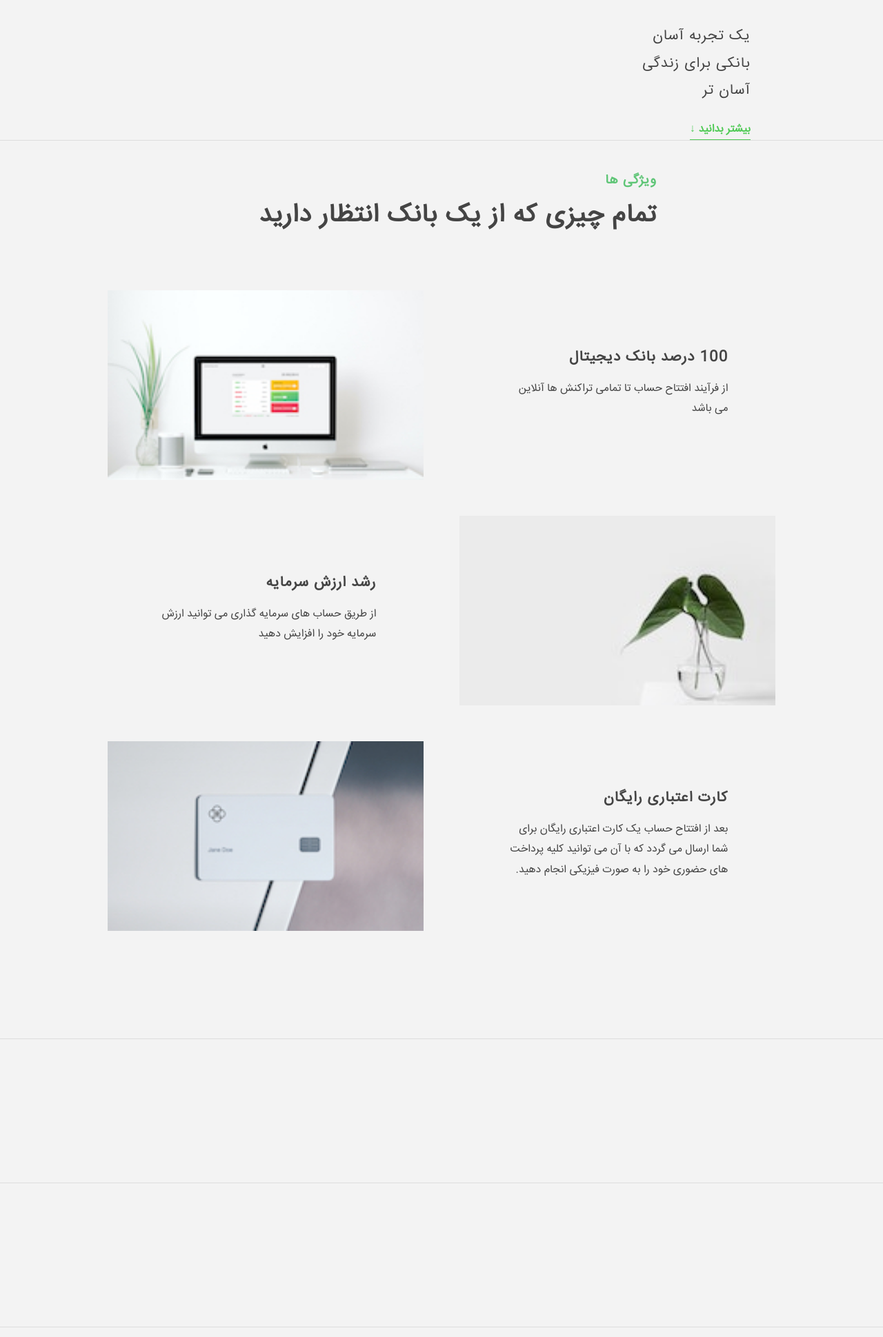
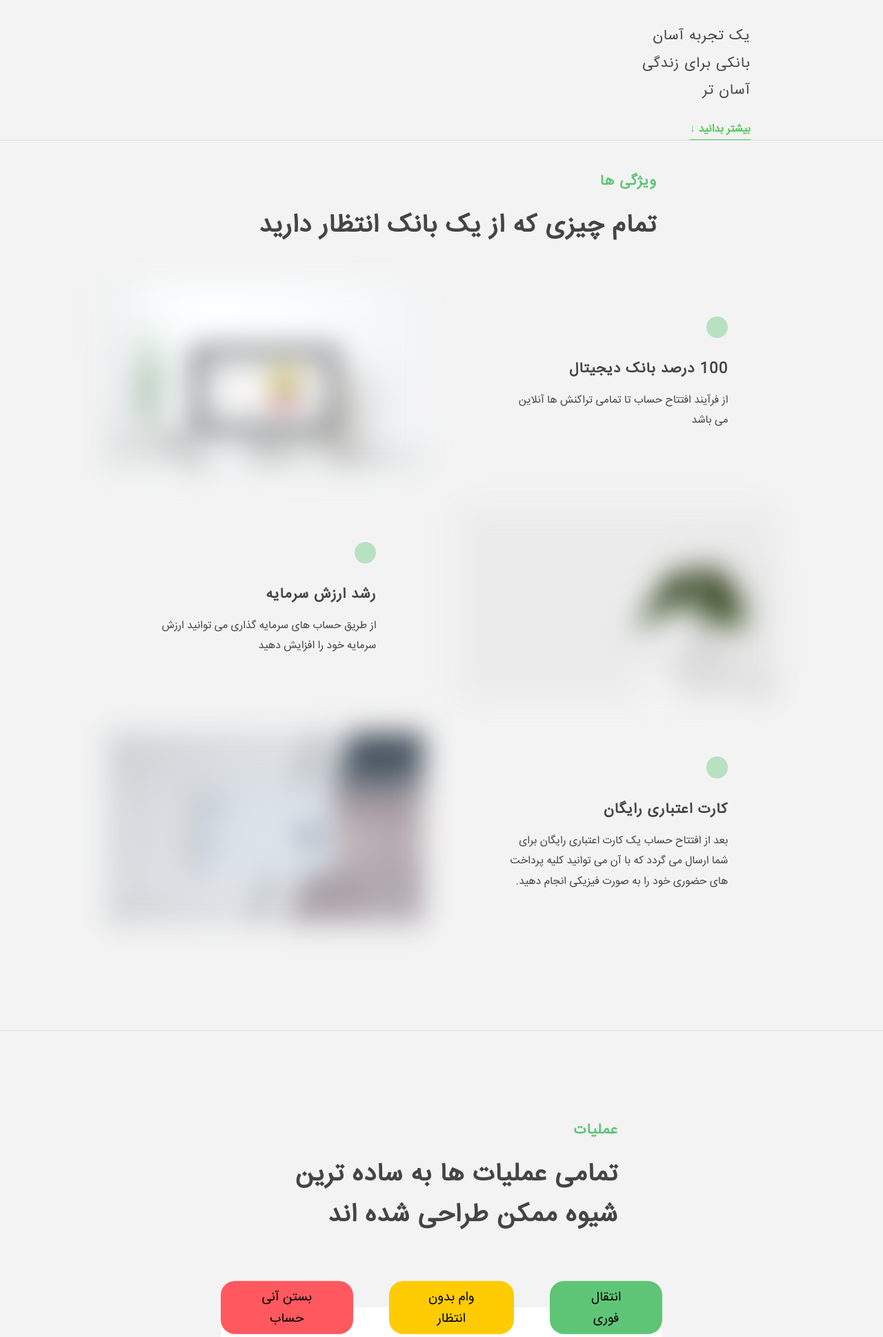
Before and after one commit to MHRezaie/FullStackProjects, a PHP site: page / in a window 1280 px wide. Shown: the part 681-2620 px from the top of the page at 69% size. Run offline with PHP 8.4, Linux system fonts and the light colour scheme.

Commit message:
html/css completion

```diff
--- a/Digital_Bank(FrontEnd)/index.html
+++ b/Digital_Bank(FrontEnd)/index.html
@@ -45,8 +45,11 @@
             </div>
         </div>
         <div class="features-feature">
-            <img src="src/Image/digital-lazy.jpg" alt="">
+            <img src="src/Image/digital-lazy.jpg" class="lazy-img" alt="">
             <div class="features-details">
+                <div class="feature-icon">
+                    <div></div>
+                </div>
                 <h4 class="features-title">
                     100 درصد بانک دیجیتال
                 </h4>
@@ -55,6 +58,9 @@
                 </p>
             </div>
             <div class="features-details">
+                <div class="feature-icon">
+                    <div></div>
+                </div>
                 <h4 class="features-title">
                     رشد ارزش سرمایه
                 </h4>
@@ -62,9 +68,12 @@
                    از طریق حساب های سرمایه گذاری می توانید ارزش سرمایه خود را افزایش دهید
                 </p>
             </div>
-            <img src="src/Image/grow-lazy.jpg" alt="">
-            <img src="src/Image/card-lazy.jpg" alt="">
+            <img src="src/Image/grow-lazy.jpg" class="lazy-img" alt="">
+            <img src="src/Image/card-lazy.jpg" class="lazy-img" alt="">
             <div class="features-details">
+                <div class="feature-icon">
+                    <div></div>
+                </div>
                 <h4 class="features-title">
                     کارت اعتباری رایگان
                 </h4>
@@ -76,10 +85,108 @@
     </section>
 
     <section class="operations">
-
+        <div class="operations-header">
+            <h5>
+                عملیات
+            </h5>
+            <h1>
+                تمامی عملیات ها به ساده ترین شیوه ممکن طراحی شده اند
+            </h1>
+        </div>
+        <div class="operations-operation">
+            <div class="operations__tab--container">
+               <button class="btn operations__tab operations__tab--3"  data-tab="3">
+                    بستن آنی حساب
+               </button>
+               <button class="btn operations__tab operations__tab--2"  data-tab="2">
+                وام بدون انتظار
+                </button>
+               <button class="btn operations__tab operations__tab--1"  data-tab="1">
+                انتقال فوری
+           </button>
+            </div>
+            <div class="operatioins__content operatioins__content--1 operations__content--active" >
+                <div class="operations__content--title">
+                    <h3>
+                        انتقال وجه به تمامی حساب ها درهر لحظه، بدون تاخیر
+                    </h3>
+                </div>
+                <div class="operations__content--icon"></div>
+                <div class="operations__content--desc">
+                    <p> شما می توانید به صورت آنلاین در هر مکان، هر مقدار دلخواهی وجه را به تمامی حساب های سایر بانک ها
+                        واریز نمایید، به گونه ای که هیچ گونه تاخیر در انتقال وجه وجود نخواهد داشت
+                    </p>
+                </div>
+            </div>
+            <div class="operatioins__content operatioins__content--2" >
+            </div>
+            <div class="operatioins__content operatioins__content--3" >
+            </div>
+        </div>
     </section>
     <section class="user-expriences">
+        <div class="user__exprience--header">
+            <h5>
+                هنوز شک دارین ؟
+            </h5>
+            <h1>
+                 هزاران کاربر با استفاده از بانک دیجیتال راحت ترین عملیات بانکی را تجربه می کنند
+            </h1>
+        </div>
 
+        <div class="slider">
+            <div class="slide slide--1">
+                <div class="exprience">
+                    <h3 class="slider__header">بهترین تصمیم مالی من</h3>
+                    <blockquote class="slider__quote">
+                        انتخاب بانک دیجیتال برای انجام امور بانکی من، جز بهترین تصمیم های مالی من بوده است. یکی از دلایل انتخاب بانک دیجیتال
+                        دسترسی تمام وقت به ریز تراکنش ها بدون کسر کارمزد است.
+                                دلیل دیگر انجام معاملات بانکی بدون تاخیر و به صورت آنی بوده که به دلیل نداشتن محدودیت سقف انتقال جزو محدود بانک هایی می باشد که این امکان را در اختیار کاربر می گذارد.
+
+                    </blockquote>
+                    <address class="slider__address">
+                        <h6>آروین</h6>
+                        <img src="src/Image/user-1.jpg" alt="پروفایل کاربر">
+                        <p>ایران، تهران</p>
+                    </address>
+                </div>
+            </div>
+            <button class="slider__btn slider__btn--right">&rightarrow;</button>
+            <button class="slider__btn slider__btn--left">&LeftArrow;</button>
+        </div>
     </section>
+    <section class="section section__sign-up">
+        <div class="section__sign-up--title">
+            <h1>بهترین زمان برای افتتاح حساب یکسال پیش بود. بهترین زمان بعدی همین امروز است</h1>
+        </div>
+        <button class="btn btn__show-modal">همین امروز حساب باز کنید</button>
+    </section>
+    <footer class="footer">
+        <ul class="footer__nav">
+            <li>تماس با ما</li>
+            <li>بلاگ</li>
+            <li>فرصت های شغلی</li>
+            <li>حریم کاربران</li>
+            <li>شرایط استفاده</li>
+            <li>تعرفه ها</li>
+            <li>درباره ما</li>
+        </ul>
+        <img src="src/Image/icon.png" alt="digital bank" class="footer__img">
+        <p class="footer__copyright">&copy; 2022 Copyright by Digital Bank</p>
+    </footer>
+    <div class="modal__sign-up hidden">
+        <button class="btn modal__sign-up--btn-close">&Cross;</button>
+        <h2 class="modal__sign-up--header">فقط در<span class="highlight">5 دقیقه</span> حساب خود را باز نمایید.</h2>
+        <form action="" class="sign-up--form">
+            <label for="fName" class="sign-up__label">نام</label>
+            <input type="text" name="fName" id="fName" class="sign-up__input input sign-up__input--f-name">
+            <label for="lName" class="sign-up__label">نام خانوادگی</label>
+            <input type="text" name="lName" id="lName" class="sign-up__input input sign-up__input--l-name">
+            <label for="email" class="sign-up__label">ایمیل</label>
+            <input type="email" name="email" id="email" class="sign-up__input input sign-up__input--email">
+            <button type="submit" class="btn sign-up__submit--btn" >مرحله بعد &leftarrow;</button>
+        </form>
+    </div>
+    <div class="overlay hidden "></div>
 </body>
 </html>
--- a/Digital_Bank(FrontEnd)/src/style/indexStyle.css
+++ b/Digital_Bank(FrontEnd)/src/style/indexStyle.css
@@ -53,8 +53,12 @@ h1,h2,h3,h4,h5,h6{
     letter-spacing: 0.1rem;
     direction: rtl;
 }
+h3{
+    font-size: 1.9rem;
+}
 p{
     direction: rtl;
+    font-size: 1.5rem;
 }
 .nav{
     display: flex;
@@ -156,8 +160,7 @@ p{
 }
 section{
     padding: 10rem 3rem;
-    display: flex;
-    flex-direction: column;
+    display: block;
     border-bottom:1px solid #ddd;
 }
 
@@ -180,10 +183,12 @@ section h4{
 section h5{
     color: var(--color-primary);
     font-weight: bold;
-    font-size: 1.8rem;
+    font-size: 2rem;
+    margin-bottom: 1.5rem;
 }
-.features-header h1{
+section h1{
     font-size: 3.5rem;
+    line-height: 5.65rem;
 }
 .features-details{
     align-self: center;
@@ -197,3 +202,268 @@ section h5{
 .features-title{
     font-size: 2rem;
 }
+.lazy-img{
+    filter: blur(20px);
+}
+.feature-icon{
+    display: flex;
+    flex-direction: row-reverse;
+}
+
+.feature-icon div{
+    width: 3rem;
+    height: 3rem;
+    background-color: var(--color-primary);
+    opacity: 40%;
+    border-radius: 50%;
+    margin-bottom: 1.5rem;
+}
+.operations-header{
+    width: 40vw;
+    margin: 2rem auto 2rem auto;
+}
+.operations-operation{
+    width: 50vw;
+    margin: 10rem auto 10rem auto;
+    background-color: white;
+}
+.operations__tab--container{
+    display: flex;
+    grid-template-columns: 0.5fr 0.5fr 0.5fr;
+    gap: 5rem;
+    justify-content: center;
+
+}
+.btn{
+    padding: 0.4rem 1rem;
+    border: none;
+    border-radius: 2rem;
+    font-size: 1.8rem;
+    font-family:iransans;
+    display: inline-block;
+}
+.operations__tab{
+    padding: 0.7rem 5rem;
+    transform: translateY(-50%);
+}
+.operations__tab--1{
+    background-color: var(--color-primary);
+}
+.operations__tab--2{
+    background-color: var(--color-secondary);
+}
+.operations__tab--3{
+    background-color: var(--color-tertiary);
+}
+.operatioins__content{
+    padding: 2rem 5rem 10rem 5rem;
+    display: none;
+}
+.operations__content--active{
+    display: grid;
+    grid-template-columns: 9fr 1fr;
+    gap: 2rem;
+    align-items: center;
+}
+.operations__content--icon{
+    background-color: var(--color-secondary);
+    opacity: 20%;
+    width: 6rem;
+    height: 6rem;
+    border-radius: 50%;
+}
+.user__exprience--header{
+    width: 50vw;
+    margin: 2rem auto 2rem auto;
+}
+.slider{
+    width: 50vw;
+    height: 50rem;
+    margin: 5rem auto 1rem auto;
+    position: relative;
+    overflow: hidden;
+}
+.slide{
+    height: 50rem;
+    width: 100%;
+    position: absolute;
+    top: 0;
+    display: flex;
+    align-items: center;
+    justify-content: center;
+}
+.exprience {
+    width: 70%;
+    position: relative;
+}
+.exprience::before{
+    position: absolute;
+    right: -5rem;
+    top:-15rem;
+    content: '\201C';
+    color: var(--color-primary);
+    font-size: 20rem;
+}
+.slider__header{
+    margin-bottom: 2rem;
+}
+
+.slider__quote{
+    font-size: 1.6rem;
+    font-weight: lighter;
+    line-height: 4rem;
+    margin-bottom: 3rem;
+    direction: rtl;
+}
+.slider__address{
+    display: grid;
+    grid-template-columns: 9fr 1fr;
+    column-gap:2rem;
+    align-items: center;
+    align-content: space-around;
+}
+.slider__address>h6{
+    font-size: 1.5rem;
+    font-weight: bold;
+    letter-spacing:0.15rem ;
+}
+.slider__address>img{
+    width: 100%;
+    border-radius: 50%;
+    grid-column: 2/span 1;
+    grid-row: 1/span 2;
+}
+.slider__address>p{
+    font-size: 1.5rem;
+    font-weight: lighter;
+
+}
+.slider__btn{
+    background-color: rgba(255, 255, 255, 0.842);
+    border: none;
+    border-radius: 50%;
+    width: 5rem;
+    height: 5rem;
+    font-size: 2rem;
+    font-weight: bold;
+    z-index: 5;
+    position: absolute;
+    top: 50%;
+}
+.slider__btn--right{
+    right: 1rem;
+    position: absolute;
+}
+.slider__btn--left{
+    left: 1rem;
+    position: absolute;
+}
+.section__sign-up{
+    background-color: #37383d;
+    padding: 10rem 3rem;
+    text-align: center;
+    border-bottom:1px solid rgba(221, 221, 221, 0.26);
+}
+.section__sign-up--title{
+    max-width: 40vw;
+    text-align: center;
+    color:#f3f3f3;
+    margin: 2rem auto 5rem auto;
+    font-size: 3rem;
+}
+.btn__show-modal{
+    padding: 1.5rem 5rem;
+    background-color: var(--color-primary);
+    color: black;
+    display: inline;
+}
+.footer{
+    background-color: #37383d;
+    text-align: center;
+    padding: 8rem 3rem;
+}
+.footer__nav{
+    color: #f3f3f3;
+}
+.footer__nav li{
+    display: inline-block;
+    padding: 1rem 1rem;
+    font-size: 1.5rem;
+}
+.footer__img{
+    margin: 3rem auto;
+    width: 5rem;
+}
+.footer__copyright{
+    direction: ltr;
+    color: #bebebe;
+}
+.modal__sign-up{
+    padding: 5rem 3rem;
+    position: fixed;
+    top: 50%;
+    left: 50%;
+    transform: translate(-50%,-50%);
+    max-width: 25vw;
+    background-color: #f3f3f3;
+    box-shadow: 0 3rem 4rem rgb(0 0  0 / 30%);
+    z-index: 100;
+}
+.modal__sign-up--btn-close{
+    position: absolute;
+    right: 1rem;
+    top: 0;
+    width: 4rem;
+    font-size: 4rem;
+    background-color: rgb(0 0  0 / 0%);
+}
+.modal__sign-up--header{
+    font-size: 2.7rem;
+    font-weight: bold;
+    margin-top: 2rem;
+    margin-bottom: 3rem;
+    text-align: center;
+}
+.sign-up--form{
+    display: grid;
+    grid-template-columns: 1fr 2fr;
+    gap: 2.5rem;
+    margin: 0 3rem;
+}
+.sign-up__input{
+    border: 1px solid rgb(0 0  0 / 20%);
+    padding: 1rem 2rem;
+    border-radius: 0.5rem;
+
+}
+.modal__sign-up .highlight{
+    margin: 0 1.5rem 1rem 0;
+}
+.sign-up__label{
+    text-align: center;
+    font-size: 2rem;
+    font-family: iransans;
+}
+.sign-up__submit--btn{
+    background-color: var(--color-primary);
+    grid-column: 1/span 2;
+    margin-top: 1rem;
+    padding: 1rem 3rem;
+    direction: rtl;
+    justify-self: center;
+    align-self: center;
+}
+.overlay{
+    position: fixed;
+    top: 0;
+    left: 0;
+    width: 100vw;
+    height: 100vh;
+    background-color: rgb(0 0  0 / 40%);
+    backdrop-filter: blur(4px);
+    z-index: 90;
+}
+.hidden {
+    visibility: hidden;
+    opacity: 0;
+}
```
Also changed, not shown: Digital_Bank(FrontEnd)/src/Image/icons.svg (added), Digital_Bank(FrontEnd)/src/Image/user-1.jpg (added), Digital_Bank(FrontEnd)/src/Image/user-2.jpg (added), Digital_Bank(FrontEnd)/src/Image/user-3.jpg (added).
